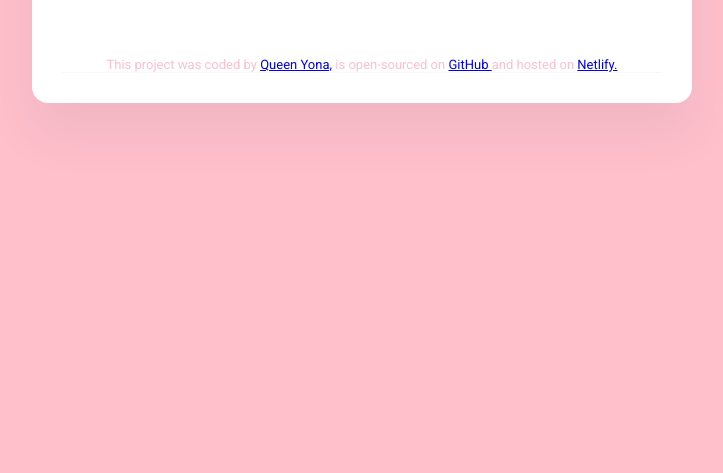
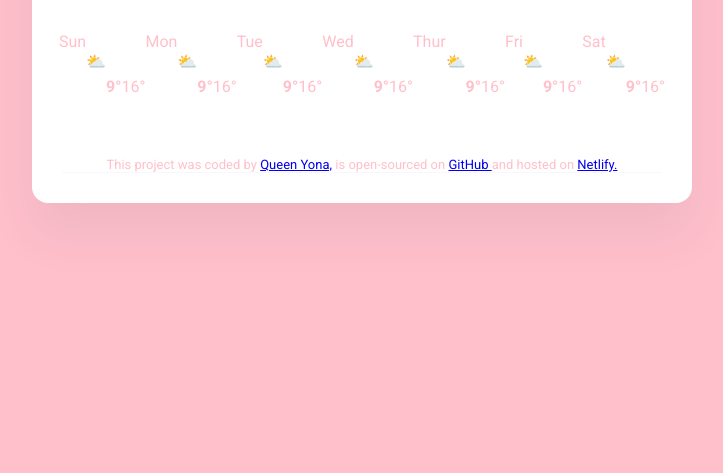
Before and after one commit to 1codequeen/Queen-Weathr-app, a plain HTML site: page index.html in a window 1280 px wide. Shown: the part 327-800 px from the top of the page, without its empty margins (278-1001 px from the left). Drawn offline with nearby package versions, Linux system fonts and the light colour scheme; no server answers.

Commit message:
added daily forecast functions

```diff
--- a/index.html
+++ b/index.html
@@ -48,6 +48,57 @@
             <div class="weather-app-unit">°C</div>
           </div>
         </div>
+        <div class="weather-forecast">
+          <div class="weather-forecast-date">Sun</div>
+          <div class="weather-forecast-icon">⛅</div>
+          <div class="weather-forecast-temperatures">
+            <div class="weather-app-temperature"></div>
+            <strong>9°</strong>
+            <div class="weather-app-temperature">16°</div>
+          </div>
+          <div class="weather-forecast-date">Mon</div>
+          <div class="weather-forecast-icon">⛅</div>
+          <div class="weather-forecast-temperatures">
+            <div class="weather-app-temperature"></div>
+            <strong>9°</strong>
+            <div class="weather-app-temperature">16°</div>
+          </div>
+          <div class="weather-forecast-date">Tue</div>
+          <div class="weather-forecast-icon">⛅</div>
+          <div class="weather-forecast-temperatures">
+            <div class="weather-app-temperature"></div>
+            <strong>9°</strong>
+            <div class="weather-app-temperature">16°</div>
+          </div>
+          <div class="weather-forecast-date">Wed</div>
+          <div class="weather-forecast-icon">⛅</div>
+          <div class="weather-forecast-temperatures">
+            <div class="weather-app-temperature"></div>
+            <strong>9°</strong>
+            <div class="weather-app-temperature">16°</div>
+          </div>
+          <div class="weather-forecast-date">Thur</div>
+          <div class="weather-forecast-icon">⛅</div>
+          <div class="weather-forecast-temperatures">
+            <div class="weather-app-temperature"></div>
+            <strong>9°</strong>
+            <div class="weather-app-temperature">16°</div>
+          </div>
+          <div class="weather-forecast-date">Fri</div>
+          <div class="weather-forecast-icon">⛅</div>
+          <div class="weather-forecast-temperatures">
+            <div class="weather-app-temperature"></div>
+            <strong>9°</strong>
+            <div class="weather-app-temperature">16°</div>
+          </div>
+          <div class="weather-forecast-date">Sat</div>
+          <div class="weather-forecast-icon">⛅</div>
+          <div class="weather-forecast-temperatures">
+            <div class="weather-app-temperature"></div>
+            <strong>9°</strong>
+            <div class="weather-app-temperature">16°</div>
+          </div>
+        </div>
       </main>
       <footer>
         This project was coded by
--- a/src/styles.css
+++ b/src/styles.css
@@ -69,10 +69,40 @@ main {
   font-weight: bold;
 }
 .weather-app-unit {
-  margin-top: 44px;
+  margin-top: 15px;
   font-weight: bold;
   font-size: larger;
   color: pink;
+  font-size: xx-large;
+}
+.weather-forecast {
+  display: flex;
+  justify-content: center;
+  margin-top: 35px;
+}
+
+.weather-forecast-date {
+  text-align: center;
+  font-size: 16px;
+  line-height: 20px;
+  margin-bottom: 30px;
+}
+
+.weather-forecast-icon {
+  text-align: center;
+  margin-top: 20px;
+}
+
+.weather-forecast-temperatures {
+  font-size: 16px;
+  line-height: 20px;
+  margin-top: 45px;
+  display: flex;
+  justify-content: center;
+}
+
+.weather-forecast-temperature {
+  padding: 0 30px;
 }
 
 footer {
```
